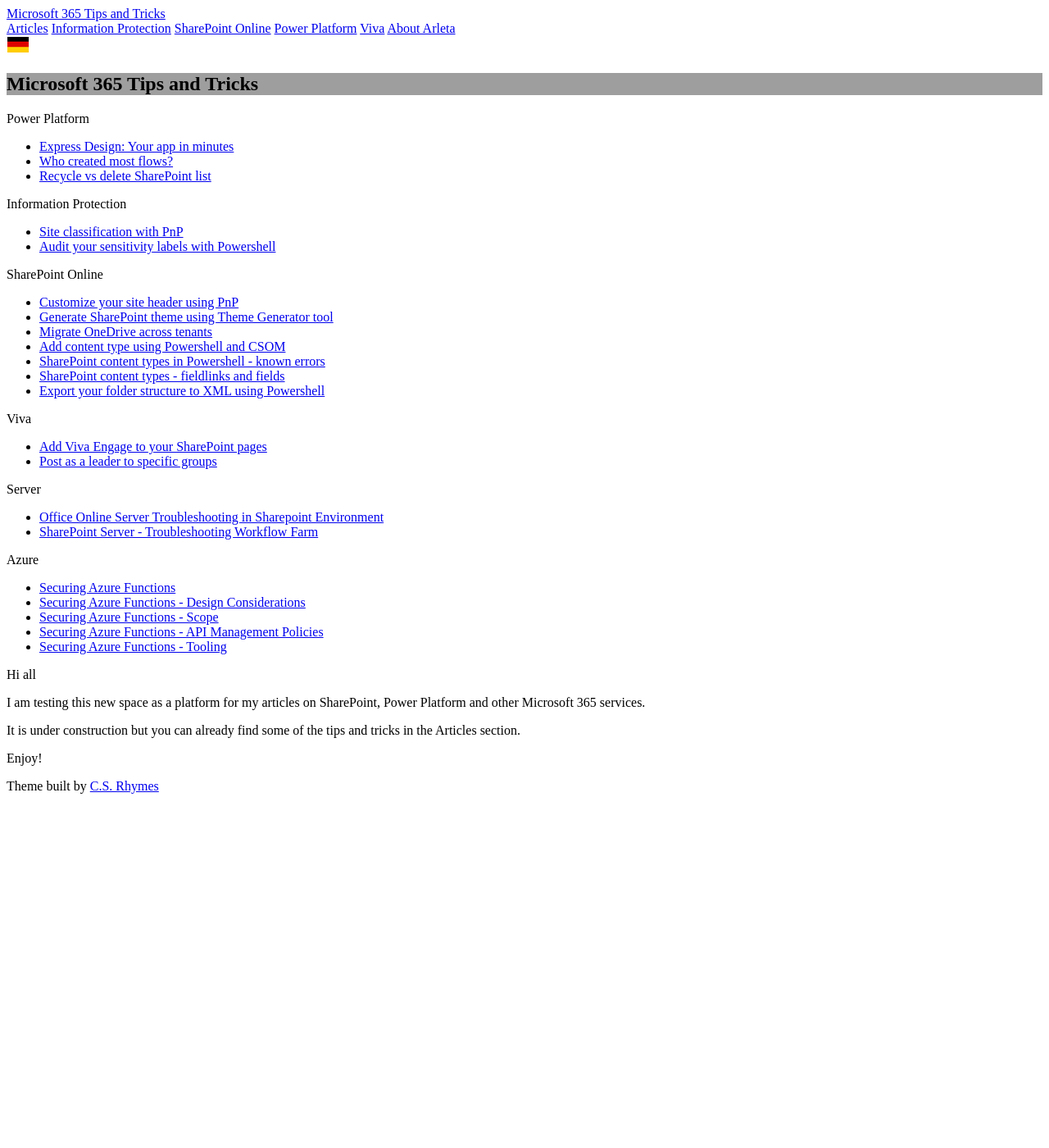
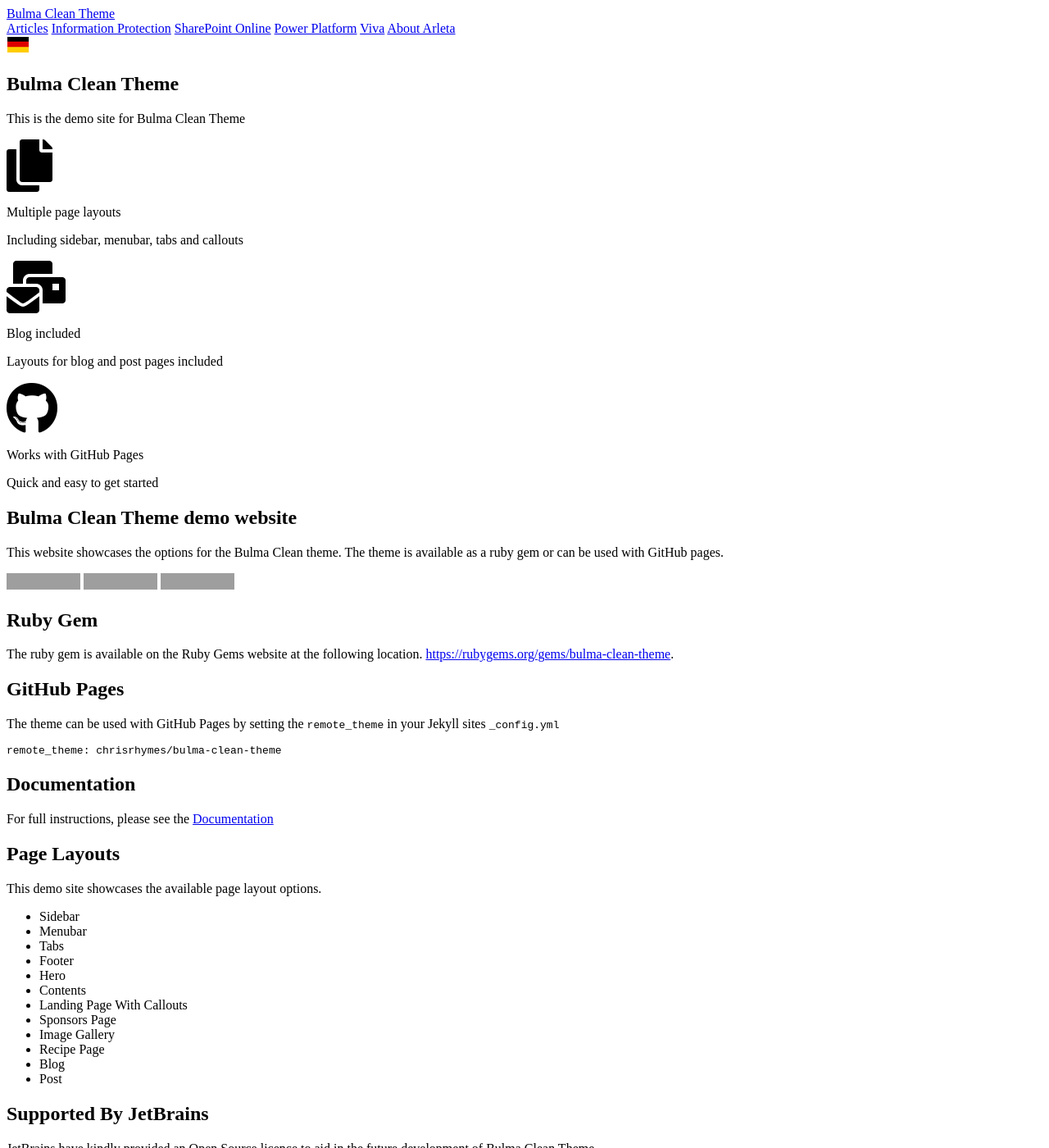
Before and after one commit to PowershellScripts/PowershellScripts.github.io, a Jekyll site: the page built from index.md, in a window 1280 px wide and 1400 px high. Shown: the whole window at 82% size. Built offline with Jekyll 4.4.1, drawn with Linux system fonts in a browser that asks for light colours; nearby versions of some CDN libraries; a style sheet for code colours, icons or effects is not loaded; some of the changed text lies outside the part shown; grey boxes are pictures that could not be loaded.

Commit message:
Add files via upload

````diff
--- a/_config.yml
+++ b/_config.yml
@@ -1,136 +1,82 @@
-# Set theme
-theme: chrisrhymes/bulma-clean-theme
-# daviddarnes/alembic@main
+# Site Settings
+lang: en
+title: Bulma Clean Theme
+tagline: Bulma Clean Theme
+email: your-email@domain.com
+description: >
+  The demo site for Bulma Clean Theme, made for Jekyll and GitHub pages websites
+baseurl: "/bulma-clean-theme"
+url: "https://www.csrhymes.com"
+permalink: pretty
+#favicon: /path/to/favicon.png
+gh_sponsor: chrisrhymes
+#hide_share_buttons: true
+#theme_color: '#eeeeee'
+#fixed_navbar: top
+#direction: one of <ltr, rtl, auto>, default: ltr
 
-# File excludes
+paginate: 5
+paginate_path: "/blog/page:num"
+
+# Disqus Comments
+disqus:
+  # Leave shortname blank to disable comments site-wide.
+  # Disable comments for any post by adding `comments: false` to that post's YAML Front Matter.
+  # shortname: my_disqus_shortname
+  shortname: csrhymes
+
+
+plugins:
+  - jekyll-sitemap
+  - jekyll-paginate
+  - jekyll-feed
+  - jekyll-seo-tag
+  - kramdown-parser-gfm
+  - jekyll-redirect-from
+
 exclude:
-- README.md
-- Gemfile
-- Gemfile.lock
+  - Gemfile
+  - clean-theme.gemspec
+  - Gemfile.lock
+  - node_modules
+  - vendor/bundle/
+  - vendor/cache/
+  - vendor/gems/
+  - vendor/ruby/
 
-# Set plugins
-plugins:
-- jekyll-sitemap
-- jekyll-mentions
-- jekyll-paginate
-- jekyll-seo-tag
-- jekyll-redirect-from
-- jekyll-feed
-- jekyll-commonmark
-- jekyll-include-cache
-- jemoji
-- jekyll-remote-theme
+livereload: true
 
-# Site settings
-url: 'https://powershellscripts.github.io/'
-baseurl: ''
-title: 'Microsoft 365 Tips and Tricks'
-description: 'Articles on Powershell and Microsoft 365 services'
-permalink: pretty
-logo: "https://i.picsum.photos/id/8/80/80.jpg"
+sass:
+  style: compressed
+  source_dir: _sass
 
-# Pagination
-paginate: 5
-paginate_path: blog/page:num
+#google_analytics: UA-code-here
 
-# Header nav
-navigation_header:
-- title: Home
-  url: /
-- title: About
-  url: /about/
-- title: Articles
-  url: /blog/
-
-# Footer nav
-navigation_footer:
-- title: Back to top
-  url: "#top"
-
-# Collections
-collections:
-  posts:
-    title: News & Novelties
-    output: true
-    description: "My thoughts and ideas"
-    feature_text: Welcome to my articles
-    feature_image: "https://picsum.photos/2560/600?image=866"
-
-# Collection settings
 defaults:
+  -
+    scope:
+      path: ""
+      type: "pages"
+    values:
+      show_sidebar: true
   -
     scope:
       path: ""
       type: "posts"
     values:
-      layout: pages # Set the default layout for posts
-  -
-    scope:
-      path: ""
-      type: "pages"
-    values:
-      layout: page # Set the default layout for pages
+      author: "C.S. Rhymes"
+      layout: post
+      image: https://via.placeholder.com/1200x800
+      show_sidebar: true
 
+markdown: kramdown
+highlighter: rouge
 
-# Disqus Comments to set up
-disqus:
-  # Leave shortname blank to disable comments site-wide.
-  # Disable comments for any post by adding `comments: false` to that post's YAML Front Matter.
-  # shortname: my_disqus_shortname
-  shortname:
+footer_menu: example_footer_menu
 
-
-# plugins:
-#   - jekyll-sitemap
-#   - jekyll-paginate
-#   - jekyll-feed
-#   - jekyll-seo-tag
-#   - kramdown-parser-gfm
-#   - jekyll-redirect-from
-
-# exclude:
-#   - Gemfile
-#   - clean-theme.gemspec
-#   - Gemfile.lock
-#   - node_modules
-#   - vendor/bundle/
-#   - vendor/cache/
-#   - vendor/gems/
-#   - vendor/ruby/
-
-# livereload: true
-
-# sass:
-#   style: compressed
-#   source_dir: _sass
-
-google_analytics: UA-code-here
-
-# defaults:
-#   -
-#     scope:
-#       path: ""
-#       type: "pages"
-#     values:
-#       show_sidebar: true
-#   -
-#     scope:
-#       path: ""
-#       type: "posts"
-#     values:
-#       author: "C.S. Rhymes"
-#       layout: post
-#       image: https://via.placeholder.com/1200x800
-#       show_sidebar: true
-
-# markdown: kramdown
-# highlighter: rouge
-
-# footer_menu: example_footer_menu
-
-# collections:
-#   products:
-#     output: true
-#     layout: product
-#     image: https://via.placeholder.com/800x600
-#     show_sidebar: false
+collections:
+  products:
+    output: true
+    layout: product
+    image: https://via.placeholder.com/800x600
+    show_sidebar: false
--- a/index.md
+++ b/index.md
@@ -1,19 +1,54 @@
 ---
+title: Bulma Clean Theme
+subtitle: This is the demo site for Bulma Clean Theme
 layout: page
-title: 'Microsoft 365 Tips and Tricks'
-menubar: docs_menu
-image: 'https://unsplash.com/s/photos/random'
-hero_image: '/img/IMG_20220521_140146.jpg'
-show_sidebar: false
-hero_height: is-small
-date: ''
+callouts: home_callouts
+show_sidebar: true
 ---
-<title> Start site </title>
 
-Hi all
+# Bulma Clean Theme demo website
 
-I am testing this new space as a platform for my articles on SharePoint, Power Platform and other Microsoft 365 services.
+This website showcases the options for the Bulma Clean theme. The theme is available as a ruby gem or can be used with GitHub pages.
 
-It is under construction but you can already find some of the tips and tricks in the Articles section.
+[![Gem Version](https://badge.fury.io/rb/bulma-clean-theme.svg)](https://badge.fury.io/rb/bulma-clean-theme)
+![Gem](https://img.shields.io/gem/dt/bulma-clean-theme.svg)
+![GitHub Repo stars](https://img.shields.io/github/stars/chrisrhymes/bulma-clean-theme?style=social)
 
-Enjoy!
+## Ruby Gem
+
+The ruby gem is available on the Ruby Gems website at the following location. [https://rubygems.org/gems/bulma-clean-theme](https://rubygems.org/gems/bulma-clean-theme).
+
+## GitHub Pages
+
+The theme can be used with GitHub Pages by setting the `remote_theme` in your Jekyll sites `_config.yml`
+
+```yml
+remote_theme: chrisrhymes/bulma-clean-theme
+```
+
+## Documentation
+
+For full instructions, please see the [Documentation](/bulma-clean-theme/docs/)
+
+## Page Layouts
+
+This demo site showcases the available page layout options.
+
+* Sidebar
+* Menubar
+* Tabs
+* Footer
+* Hero
+* Contents
+* Landing Page With Callouts
+* Sponsors Page
+* Image Gallery
+* Recipe Page
+* Blog
+* Post
+
+## Supported By JetBrains
+
+JetBrains have kindly provided an Open Source licence to aid in the future development of Bulma Clean Theme.
+
+[![JetBrains](img/jetbrains-variant-4.svg)](https://www.jetbrains.com/?from=bulma-clean-theme)
````
Also changed, not shown: Gemfile (added, +12 -0 lines), docs.md (+3 -3 lines), example-recipe.md (added, +89 -0 lines), gallery.md (+1 -1 lines), landing.md (+2 -2 lines), package.json (added, +16 -0 lines), products.md (added, +9 -0 lines), showcase.md (added, +10 -0 lines), sponsors.md (added, +9 -0 lines), README.md, bulma-clean-theme.gemspec (added), changelog.txt (added), screenshot.png (added), 4 other files.
